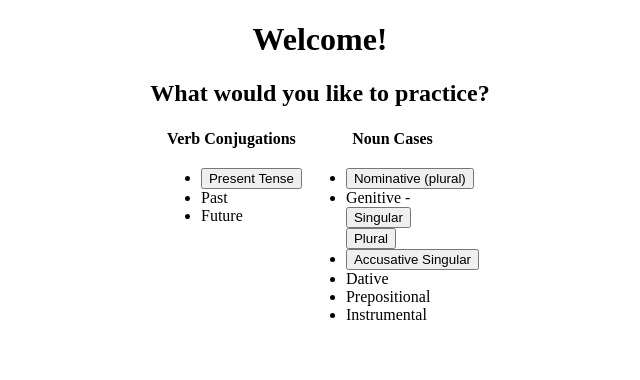
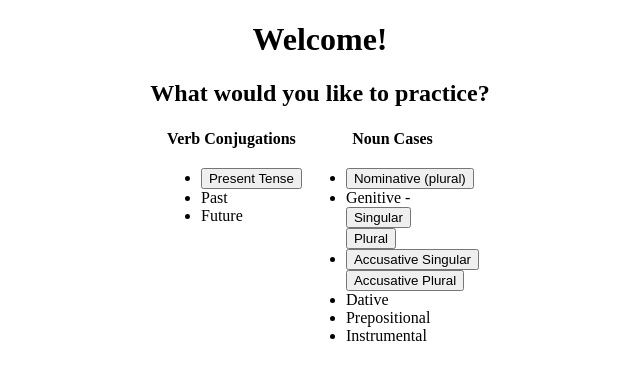
Before and after one commit to Nastassya/Russian-Flask-Website, a Flask app: page / in a window 1280 px wide. Shown: the top 380 px of the page, without its empty margins (320-960 px from the left). Run offline with Flask 2, Linux system fonts and the light colour scheme.

Commit message:
Added accusative plural to home page

```diff
--- a/accusative.py
+++ b/accusative.py
@@ -27,7 +27,7 @@ def accusative_sing(noun, gender, animate):
 
 def accusative_plural(noun, gender, animate):
   if animate == 'n':
-    answer = nom_plural(noun)
+    answer = nom_plural(noun, gender)
   else:
     answer = genitive_plural(noun, gender)
 
--- a/main.py
+++ b/main.py
@@ -4,8 +4,11 @@ from flask import Flask, render_template, request, jsonify
 from data import *
 
 from accusative import *
+from dative import *
+from genitive import *
 from nominative import *
-from genitive import *
+from prepositional import *
+
 from conjugations import *
 
 
@@ -69,6 +72,17 @@ def to_practice_page():
     elif case == 'accusative singular':
       animate = nouns[english]['animate']
       correct_ans = accusative_sing(russian, gender, animate)
+    elif case == 'accusative plural':
+      animate = nouns[english]['animate']
+      correct_ans = accusative_plural(russian, gender, animate)
+    elif case == 'dative singular':
+      correct_ans = dative_sing(russian, gender)
+    elif case == 'dative plural':
+      correct_ans = dative_plural(russian, gender)
+    elif case == 'prepositional singular':
+      correct_ans = prepositional_sing(russian, gender)
+    elif case == 'prepositional plural':
+      correct_ans = prepositional_plural(russian)
     else:
       correct_ans = ''
 
--- a/templates/home.html
+++ b/templates/home.html
@@ -48,6 +48,12 @@
             <input type='hidden' name='case' value='accusative singular'/>
             <input type='submit' value='Accusative Singular'/>
           </form>
+
+          <form action='/2' method="POST">
+            <input type='hidden' name='case' value='accusative plural'/>
+            <input type='submit' value='Accusative Plural'/>
+          </form>
+
         </li>
         <li>Dative</li>
         <li>Prepositional</li>
```
Also changed, not shown: 1 other file.
